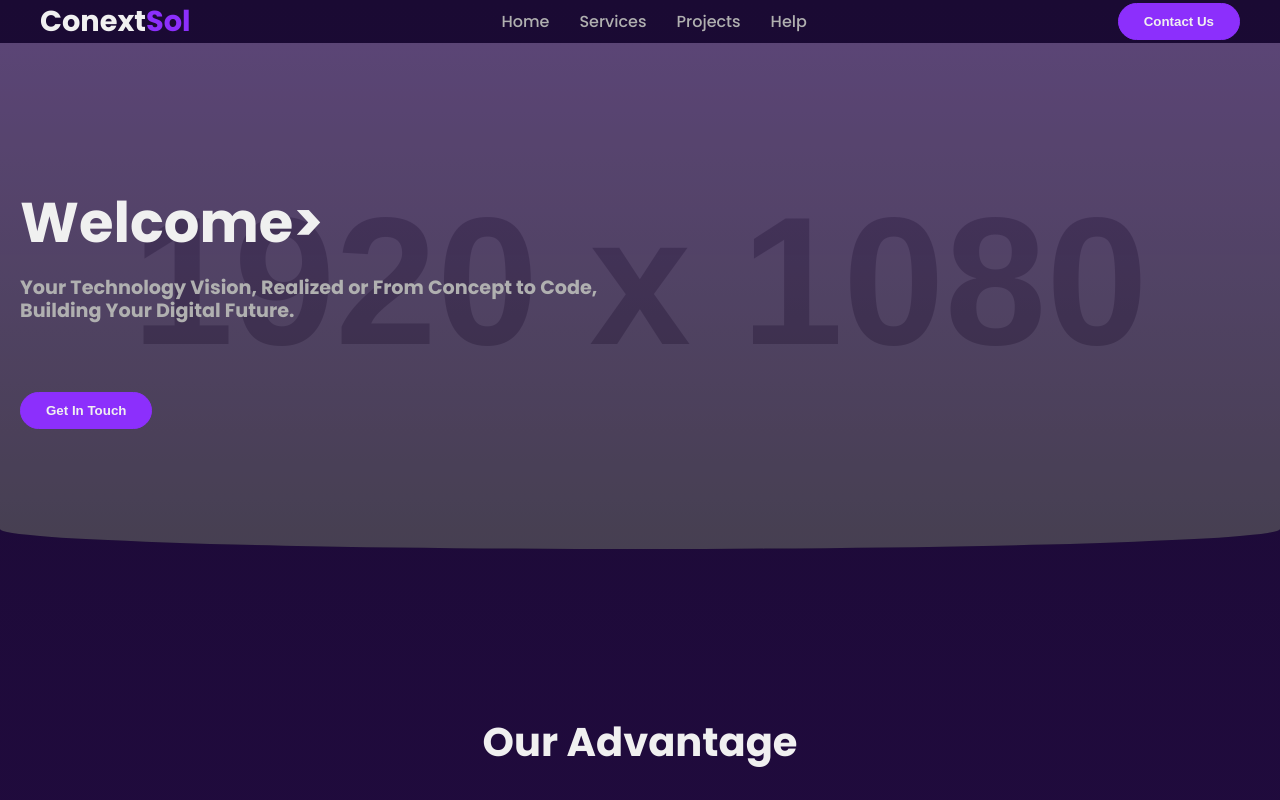
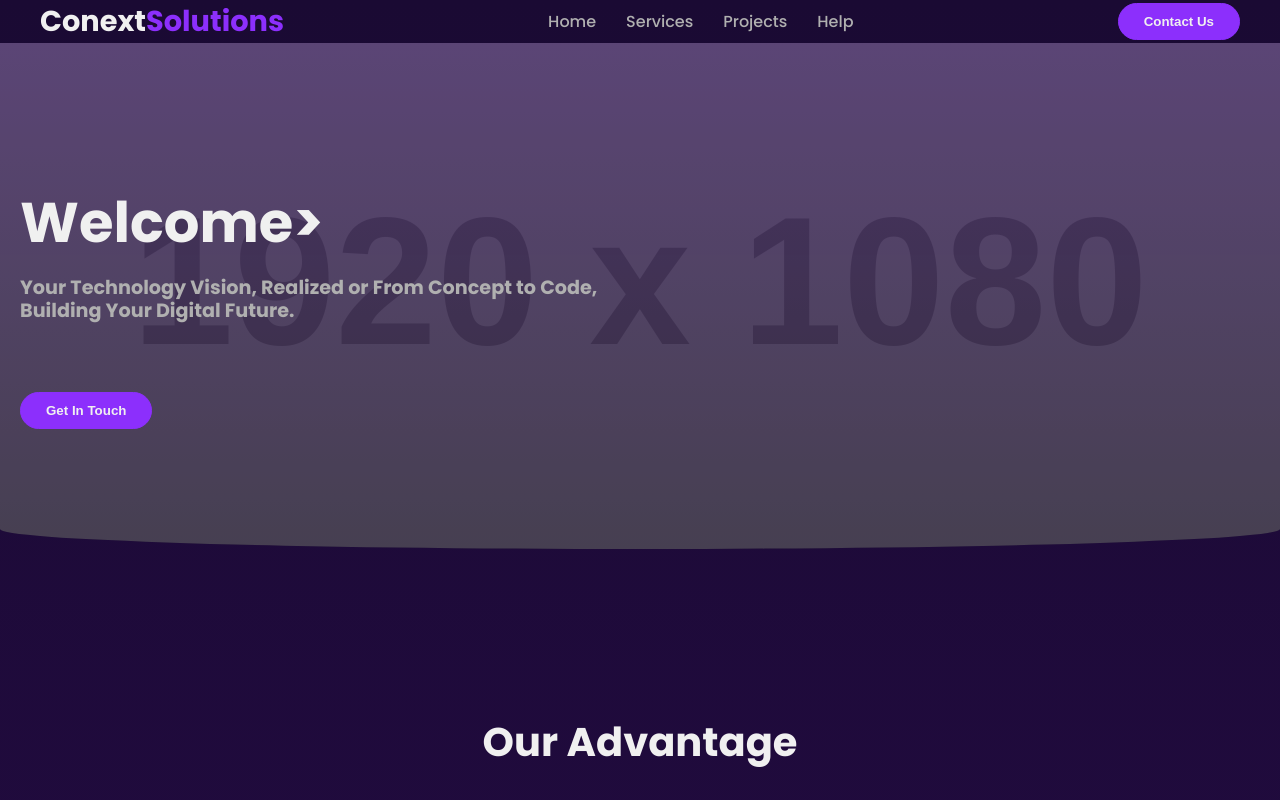
Before and after one commit to stoner4kt/ConextSol, a plain HTML site: page index.html in a window 1280 px wide. Shown: the top 800 px of the page. Drawn offline with Linux system fonts and the light colour scheme; placeholder pictures from the web are drawn by us.

Commit message:
update index.html

```diff
--- a/index.html
+++ b/index.html
@@ -10,7 +10,7 @@
 </head>
 <body>
     <header class="container">
-    <a href="#" class="logo">Conext<span>Sol</span></a> <nav>
+    <a href="#" class="logo">Conext<span>Solutions </span></a> <nav>
         <ul>
             <li><a href="#">Home</a></li>
             <li><a href="#services-section">Services</a></li>
```
